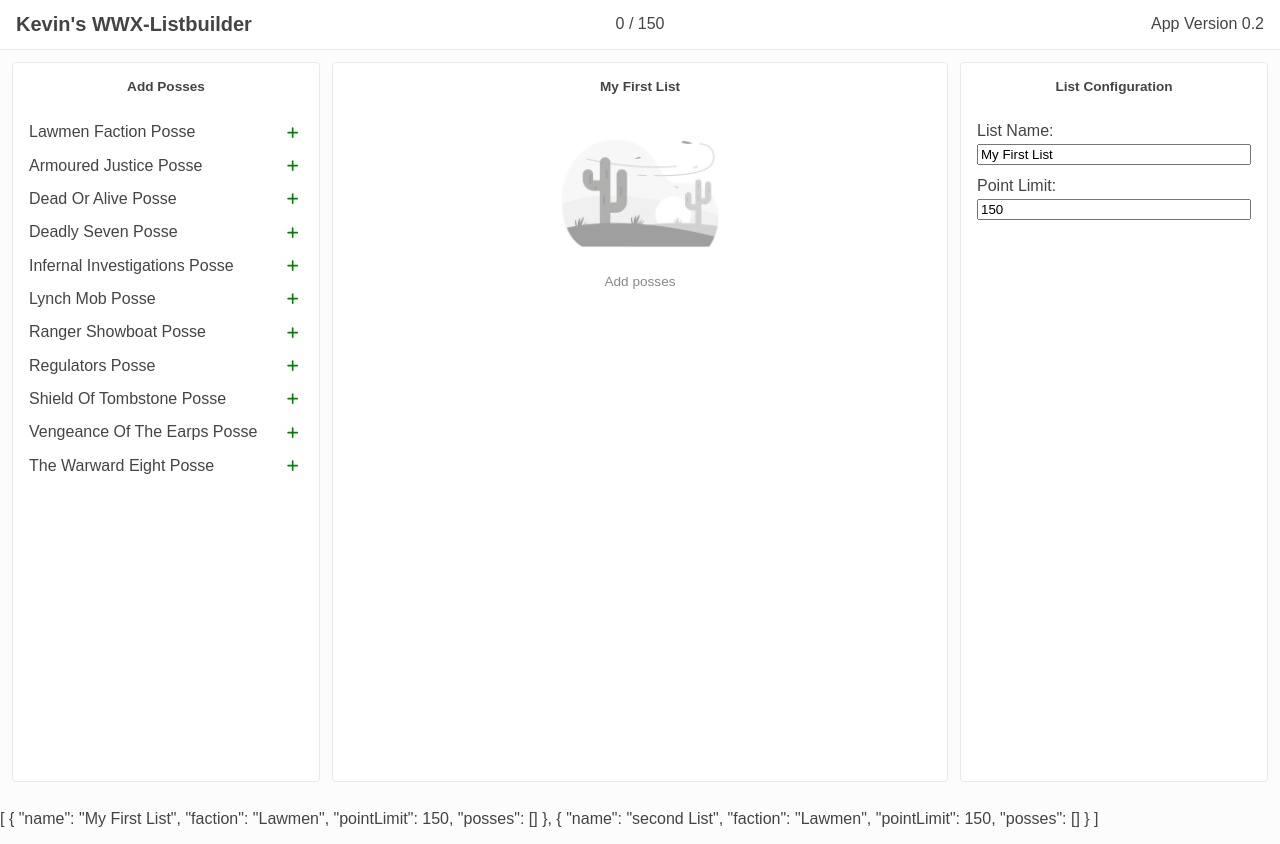
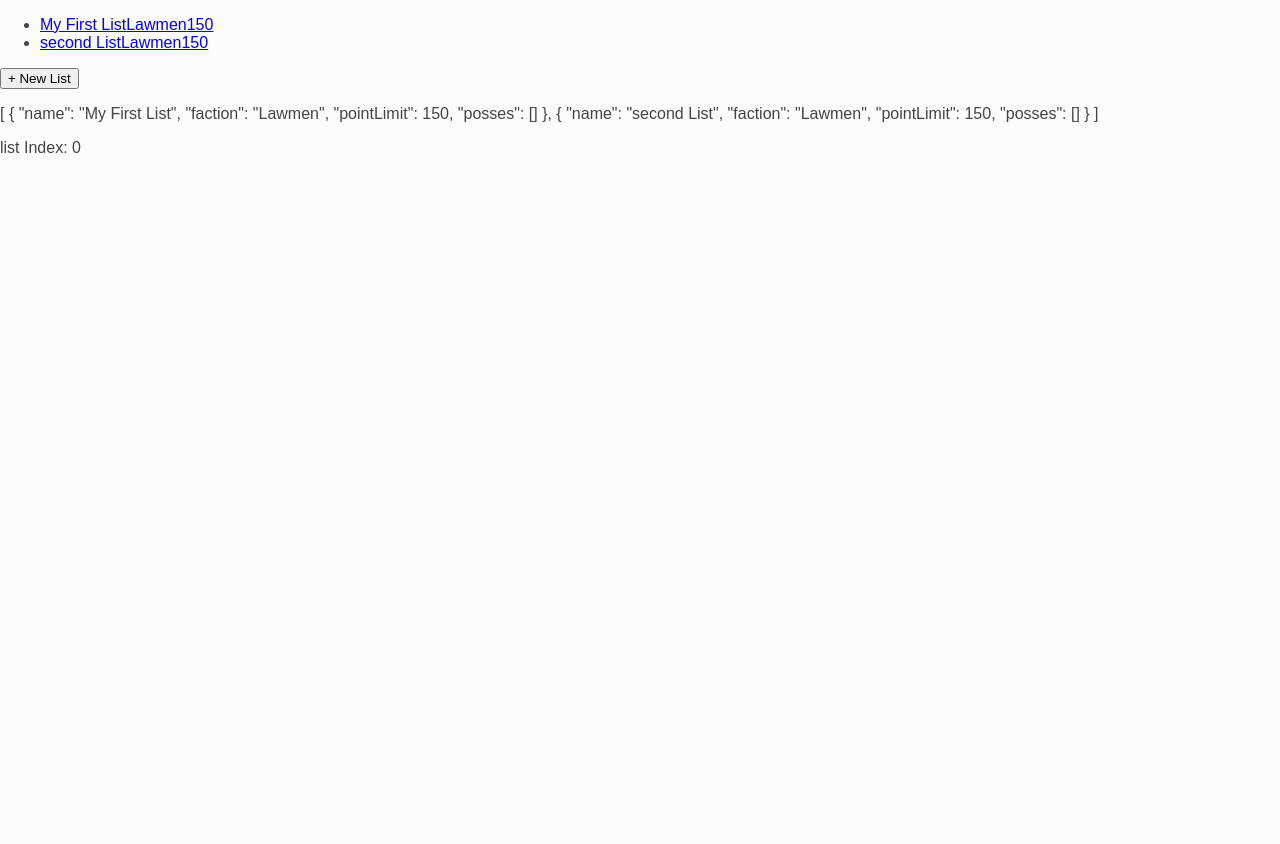
Before and after one commit to Kcalde20/wwx-listbuilder-v2, an Angular app: page / in a window 1280 px wide. After the commit the page ends 800 px from the top, so only its background shows below. Built offline with nearby package versions, Linux system fonts and the light colour scheme.

Commit message:
multi lists part 2

```diff
--- a/src/app/app.component.html
+++ b/src/app/app.component.html
@@ -1,2 +1,3 @@
 <router-outlet></router-outlet>
 <p>{{ listService.listSignal() | json }}</p>
+<p>list Index: {{ listService.currentListIndex }}</p>
--- a/src/app/app.routes.ts
+++ b/src/app/app.routes.ts
@@ -1,8 +1,10 @@
 import { Routes } from '@angular/router';
 import { PosseScreenComponent } from './features/posse-screen/posse-screen.component';
 import { ListScreenComponent } from './features/list-screen/list-screen.component';
+import { ListsScreenComponent } from './features/lists-screen/lists-screen.component';
 
 export const routes: Routes = [
-    { path: 'posses/:id', component: PosseScreenComponent },
-    { path: '', component: ListScreenComponent },
+    { path: '', component: ListsScreenComponent },
+    { path: 'lists/:listId', component: ListScreenComponent },
+    { path: 'lists/:listId/posses/:posseId', component: PosseScreenComponent },
 ];
--- a/src/app/features/list-screen/list-screen.component.html
+++ b/src/app/features/list-screen/list-screen.component.html
@@ -6,7 +6,7 @@
         @for ( posse of posseService.PosseListSignal(); track $index ) {
         <div class="posse-list">
             <span>{{ posse.displayName }}</span>
-            <button class="button --positive" (click)="addPosse(posse, 0)">
+            <button class="button --positive" (click)="addPosse(posse, listIndex)">
                 <svg fill="currentColor" height="1em" width="1em" xmlns="http://www.w3.org/2000/svg" viewBox="0 0 448 512">
                     <path d="M256 80c0-17.7-14.3-32-32-32s-32 14.3-32 32V224H48c-17.7 0-32 14.3-32 32s14.3 32 32 32H192V432c0 17.7 14.3 32 32 32s32-14.3 32-32V288H400c17.7 0 32-14.3 32-32s-14.3-32-32-32H256V80z" />
                 </svg>
@@ -18,16 +18,16 @@
     <!-- Selected List -->
     <div class="main-col">
         <div class="card-name">
-            {{ listService.listSignal()[0].name }}
+            {{ listService.listSignal()[listIndex].name }}
         </div>
-        @for (posse of listService.listSignal()[0].posses; track $index) {
+        @for (posse of listService.listSignal()[listIndex].posses; track $index) {
         <div class="unit-card">
             <div class="unit-card__header">
                 <div class="unit-card__name">
                     <a routerLink="posses/{{ $index }}">{{ posse.displayName }}</a>
-                    <span> - {{ this.listService.getPossePoints($index, 0) }} pts</span>
+                    <span> - {{ this.listService.getPossePoints($index, listIndex) }} pts</span>
                 </div>
-                <button class="button --negative" (click)="removePosse($index, 0)">
+                <button class="button --negative" (click)="removePosse($index, listIndex)">
                     <svg xmlns="http://www.w3.org/2000/svg" viewBox="0 0 448 512" fill="currentColor" height="1em" width="1em">
                         <path d="M135.2 17.7L128 32H32C14.3 32 0 46.3 0 64S14.3 96 32 96H416c17.7 0 32-14.3 32-32s-14.3-32-32-32H320l-7.2-14.3C307.4 6.8 296.3 0 284.2 0H163.8c-12.1 0-23.2 6.8-28.6 17.7zM416 128H32L53.2 467c1.6 25.3 22.6 45 47.9 45H346.9c25.3 0 46.3-19.7 47.9-45L416 128z" />
                     </svg>
--- a/src/app/features/list-screen/list-screen.component.ts
+++ b/src/app/features/list-screen/list-screen.component.ts
@@ -19,8 +19,10 @@ export class ListScreenComponent {
     posseService = inject(PosseService);
     listService = inject(ListService);
 
-    listName = model<string>(this.listService.listSignal()[0].name);
-    listPoints = model<number>(this.listService.listSignal()[0].pointLimit);
+    listName = model<string>('loading');
+    listPoints = model<number>(0);
+
+    listIndex: number = this.listService.currentListIndex;
 
     listNameChange($event: Event) {
         this.listService.updateListName(this.listName());
@@ -37,4 +39,10 @@ export class ListScreenComponent {
     removePosse(posseIndex: number, listIndex: number) {
         this.listService.removePosse(posseIndex, listIndex);
     }
+
+    ngOnInit() {
+        this.listIndex = this.listService.currentListIndex;
+        this.listName.set(this.listService.listSignal()[this.listIndex].name);
+        this.listPoints.set(this.listService.listSignal()[this.listIndex].pointLimit);
+    }
 }
--- a/src/app/features/lists-screen/lists-screen.component.html
+++ b/src/app/features/lists-screen/lists-screen.component.html
@@ -1,9 +1,12 @@
 <ul>
     @for(list of this.listService.listSignal(); track $index) {
     <li>
-        <span>{{ list.name }}</span>
-        <span>{{ list.faction }}</span>
-        <span>{{ list.pointLimit }}</span>
+        <a routerLink="/lists/{{ $index }}" (click)="setList($index)">
+            <span>{{ list.name }}</span>
+            <span>{{ list.faction }}</span>
+            <span>{{ list.pointLimit }}</span>
+        </a>
     </li>
     }
 </ul>
+<button (click)="addList()">+ New List</button>
--- a/src/app/features/lists-screen/lists-screen.component.ts
+++ b/src/app/features/lists-screen/lists-screen.component.ts
@@ -1,13 +1,23 @@
 import { Component, inject } from '@angular/core';
 import { ListService } from '../../shared/list.service';
+import { CommonModule } from '@angular/common';
+import { RouterLink } from '@angular/router';
 
 @Component({
     selector: 'app-lists-screen',
     standalone: true,
-    imports: [],
+    imports: [RouterLink],
     templateUrl: './lists-screen.component.html',
     styleUrl: './lists-screen.component.scss',
 })
 export class ListsScreenComponent {
     listService = inject(ListService);
+
+    setList(listIndex: number) {
+        this.listService.currentListIndex = listIndex;
+    }
+
+    addList() {
+        this.listService.addList();
+    }
 }
--- a/src/app/features/posse-screen/posse-screen.component.ts
+++ b/src/app/features/posse-screen/posse-screen.component.ts
@@ -22,8 +22,9 @@ export class PosseScreenComponent {
     route = inject(ActivatedRoute);
 
     myList: iUnit[] = [];
+    listIndex: number = this.listService.currentListIndex;
     selectedPosseIndex!: number;
-    posseListData = computed(() => this.listService.getPosseById(Number(this.selectedPosseIndex), 0));
+    posseListData = computed(() => this.listService.getPosseById(Number(this.selectedPosseIndex), this.listIndex));
     posseIdData = computed(() => this.posseService.getPosseById(this.posseListData().id));
 
     getId(unitId: string) {
--- a/src/app/shared/list.service.ts
+++ b/src/app/shared/list.service.ts
@@ -27,6 +27,8 @@ export class ListService {
         }
         return points;
     });
+
+    currentListIndex = 0;
 
     getPossePoints(posseIndex: number, listIndex: number) {
         let points = 0;
@@ -124,7 +126,7 @@ export class ListService {
     updateListName(name: string) {
         this.$listSignal.update((value) => {
             const updatedList = [...value];
-            updatedList[0].name = name;
+            updatedList[this.currentListIndex].name = name;
             return updatedList;
         });
     }
@@ -132,8 +134,21 @@ export class ListService {
     updateListPoints(pointLimit: number) {
         this.$listSignal.update((value) => {
             const updatedList = [...value];
-            updatedList[0].pointLimit = pointLimit;
+            updatedList[this.currentListIndex].pointLimit = pointLimit;
             return updatedList;
+        });
+    }
+
+    addList() {
+        this.$listSignal.update((value) => {
+            const newValue = [...value];
+            newValue.push({
+                name: 'new List',
+                faction: 'Lawmen',
+                pointLimit: 150,
+                posses: [],
+            });
+            return newValue;
         });
     }
 
```
Also changed, not shown: src/app/features/posse-screen/posse-screen.component.html (+9 -9 lines).
